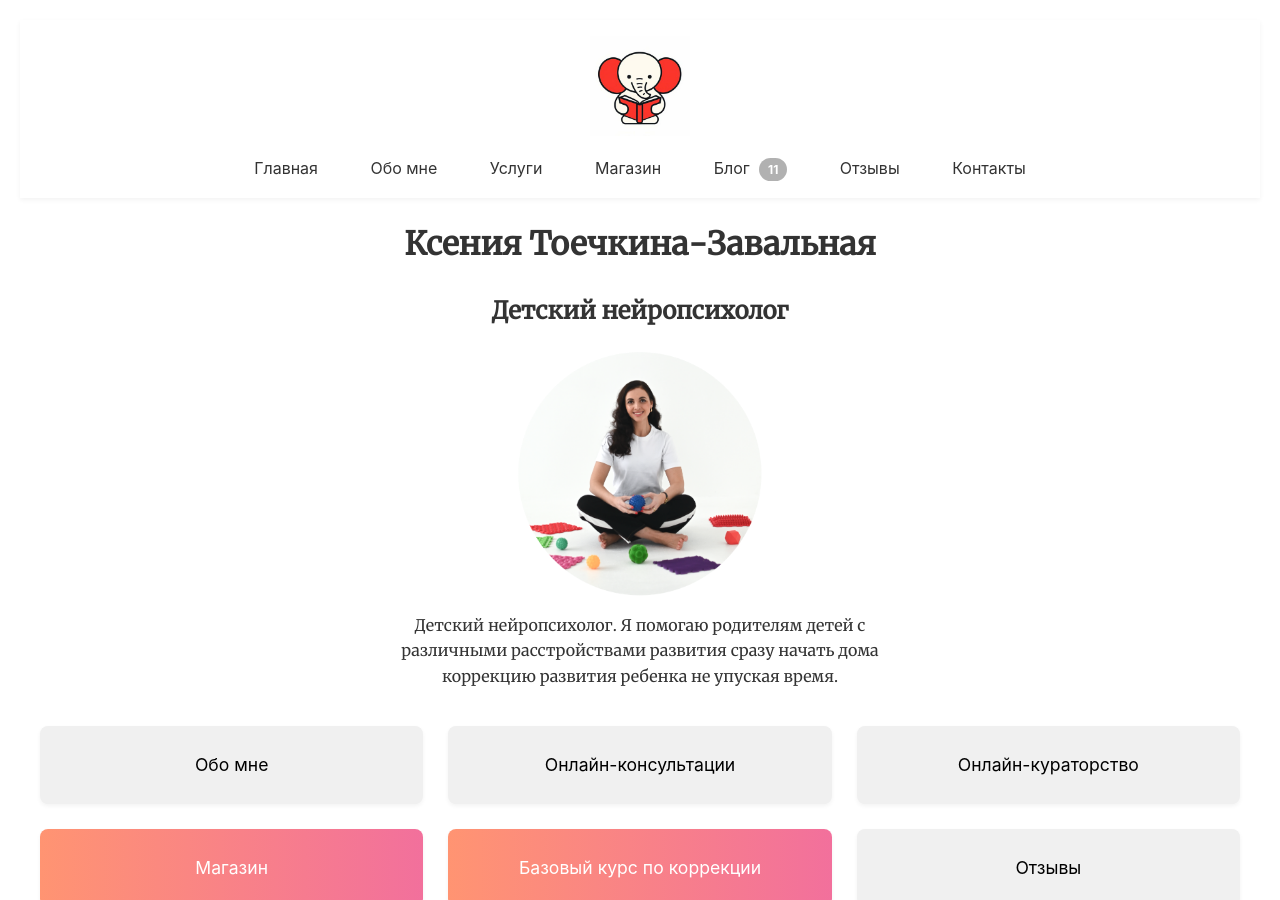
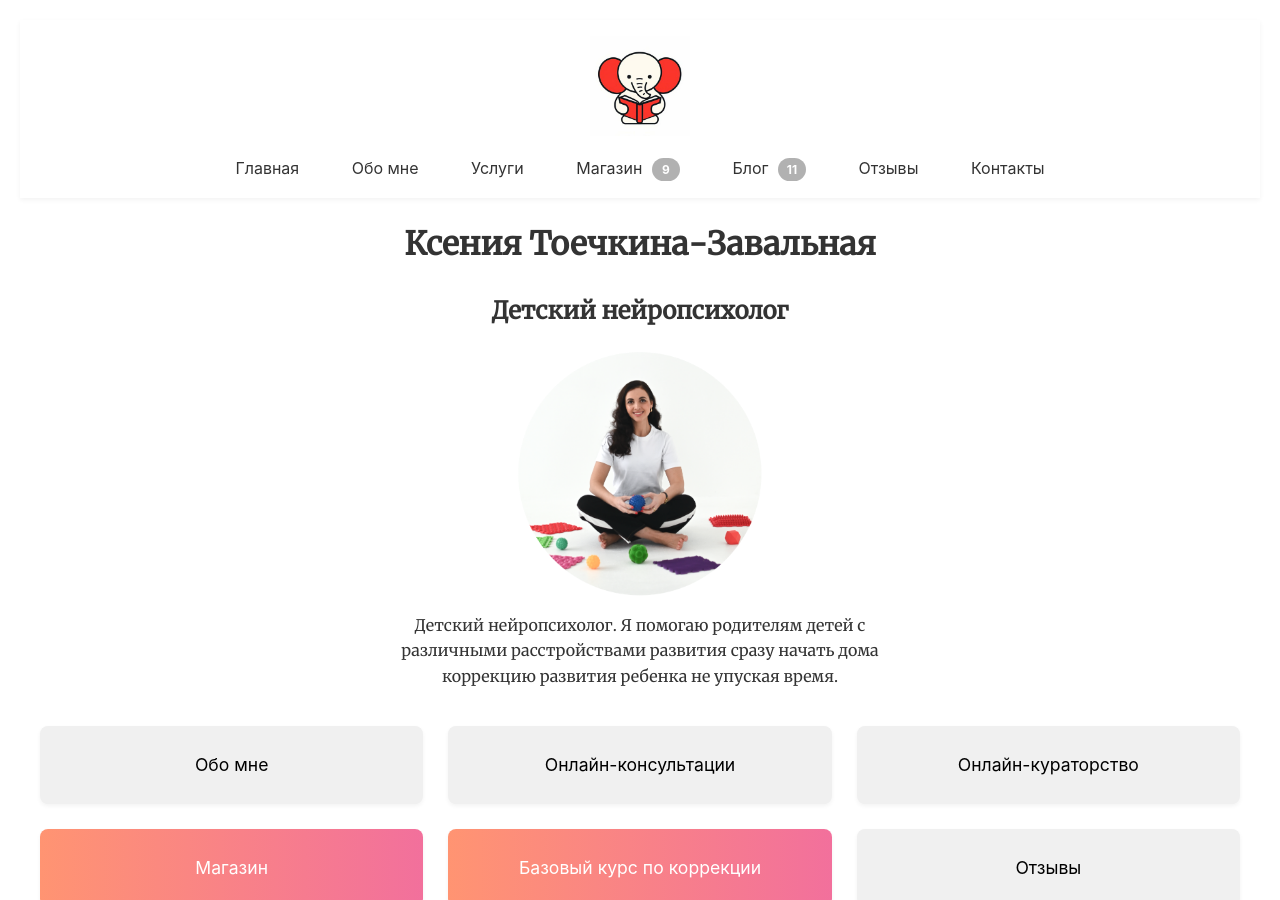
Before and after one commit to alexzavalny/ToykinaBusinessCard, a Jekyll site: the page built from index.md, in a window 1280 px wide and 900 px high. Built offline with Jekyll 4.4.1, drawn with Linux system fonts in a browser that asks for light colours; comment, search, counter and statistics services are not loaded.

Commit message:
product size

```diff
--- a/_layouts/default.html
+++ b/_layouts/default.html
@@ -43,7 +43,7 @@
         <a href="{{ "/" | relative_url }}">Главная</a>
         <a href="{{ "/about-me/" | relative_url }}">Обо мне</a>
         <a href="{{ "/services/" | relative_url }}">Услуги</a>
-        <a href="{{ "/shop/" | relative_url }}">Магазин</a>
+        <a href="{{ "/shop/" | relative_url }}">Магазин <span class="post-count">{{ site.products.size }}</span></a>
         <a href="{{ "/blog/" | relative_url }}">Блог <span class="post-count">{{ site.posts.size }}</span></a>
         <a href="{{ "/reviews/" | relative_url }}">Отзывы</a>
         <a href="{{ "/contacts/" | relative_url }}">Контакты</a>
```
